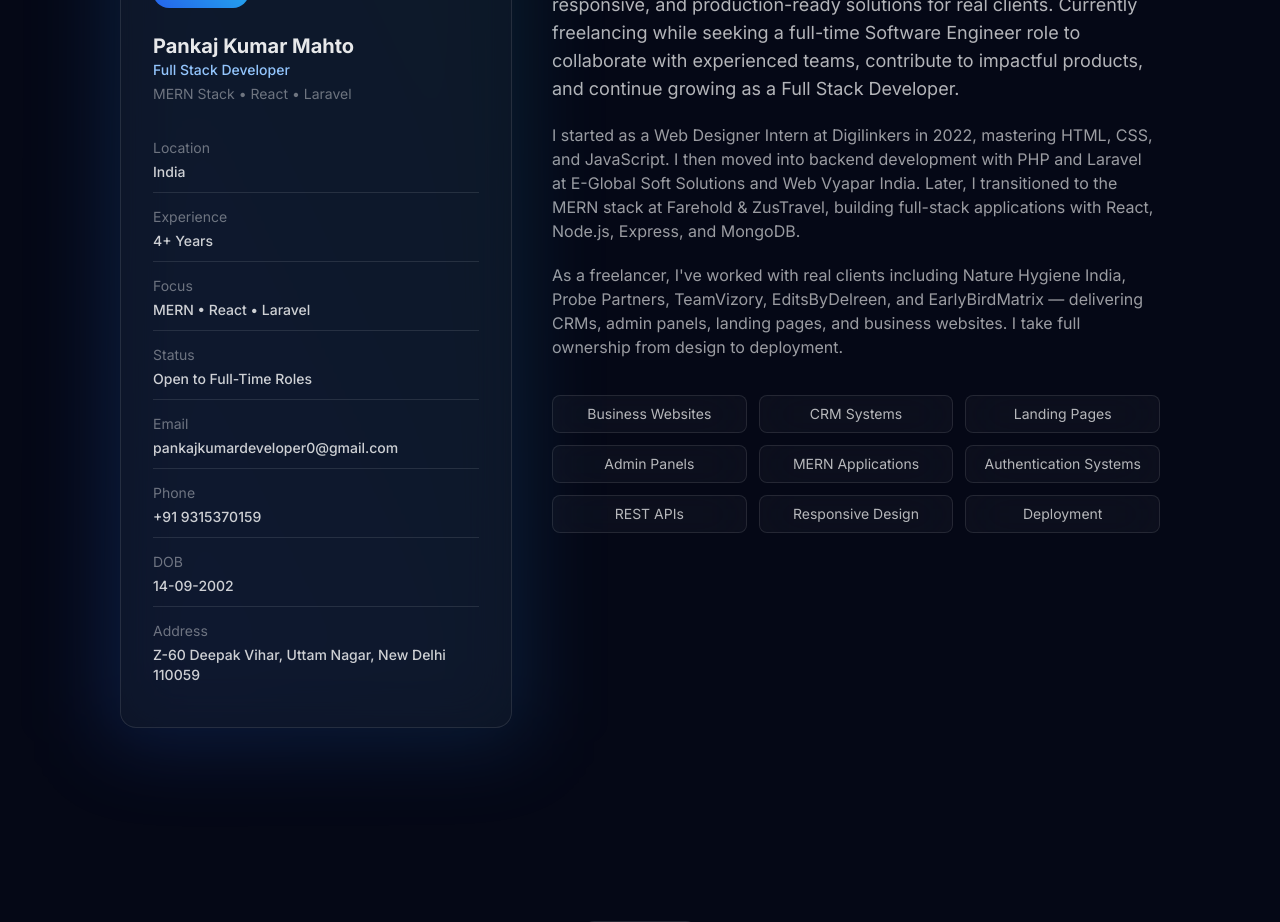
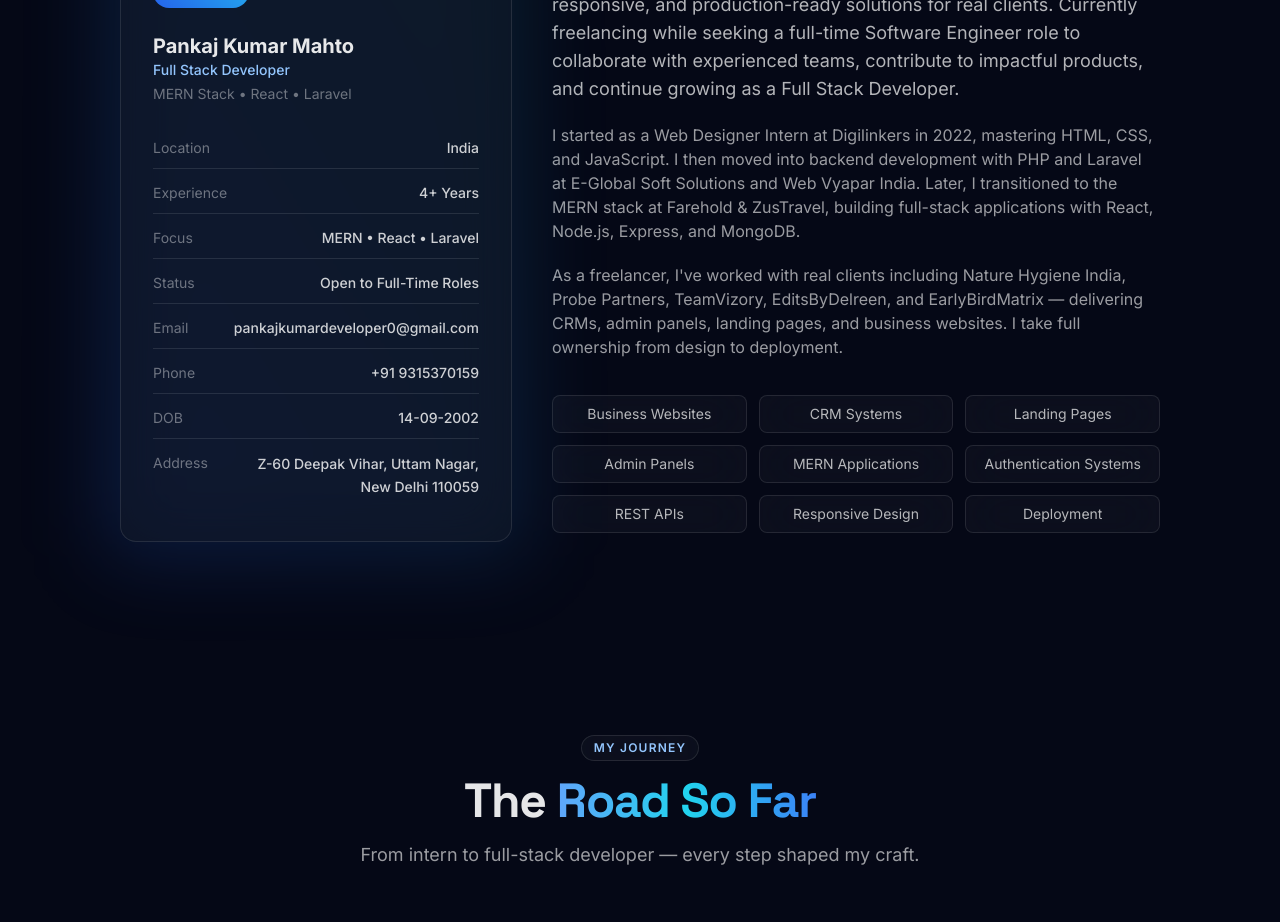
Before and after one commit to pankajvitaldeveloper/pankaj-portfolio, a React (Vite) app: page / in a window 1280 px wide. Shown: the part 1340-2262 px from the top of the page. Built offline with nearby package versions, Linux system fonts and the light colour scheme.

Commit message:
about pro

```diff
--- a/src/components/sections/About.jsx
+++ b/src/components/sections/About.jsx
@@ -37,7 +37,7 @@ export default function About() {
                 <p className="text-primary-300 text-sm font-medium">{profile.role}</p>
                 <p className="text-white/40 text-sm mt-1">{profile.tagline}</p>
 
-                {/* Info rows – stack on very small screens, side-by-side on larger */}
+                {/* Info rows */}
                 <div className="mt-5 sm:mt-6 space-y-1 text-sm">
                   <Row label="Location" value={profile.location} />
                   <Row label="Experience" value="4+ Years" />
@@ -120,14 +120,10 @@ export default function About() {
 
 function Row({ label, value, multiline = false }) {
   return (
-    <div
-      className={`flex flex-col xs:flex-row xs:items-start justify-between gap-1 xs:gap-4 py-2.5 border-b border-white/10 last:border-0 ${
-        multiline ? "items-start" : ""
-      }`}
-    >
+    <div className="flex flex-col gap-0.5 py-2.5 border-b border-white/10 last:border-0 sm:flex-row sm:items-start sm:justify-between sm:gap-4">
       <span className="text-white/40 shrink-0 text-xs sm:text-sm">{label}</span>
       <span
-        className={`text-white/80 font-medium text-xs sm:text-sm text-left xs:text-right break-words ${
+        className={`text-white/80 font-medium text-sm break-words sm:text-right ${
           multiline ? "leading-relaxed" : ""
         }`}
       >
```
